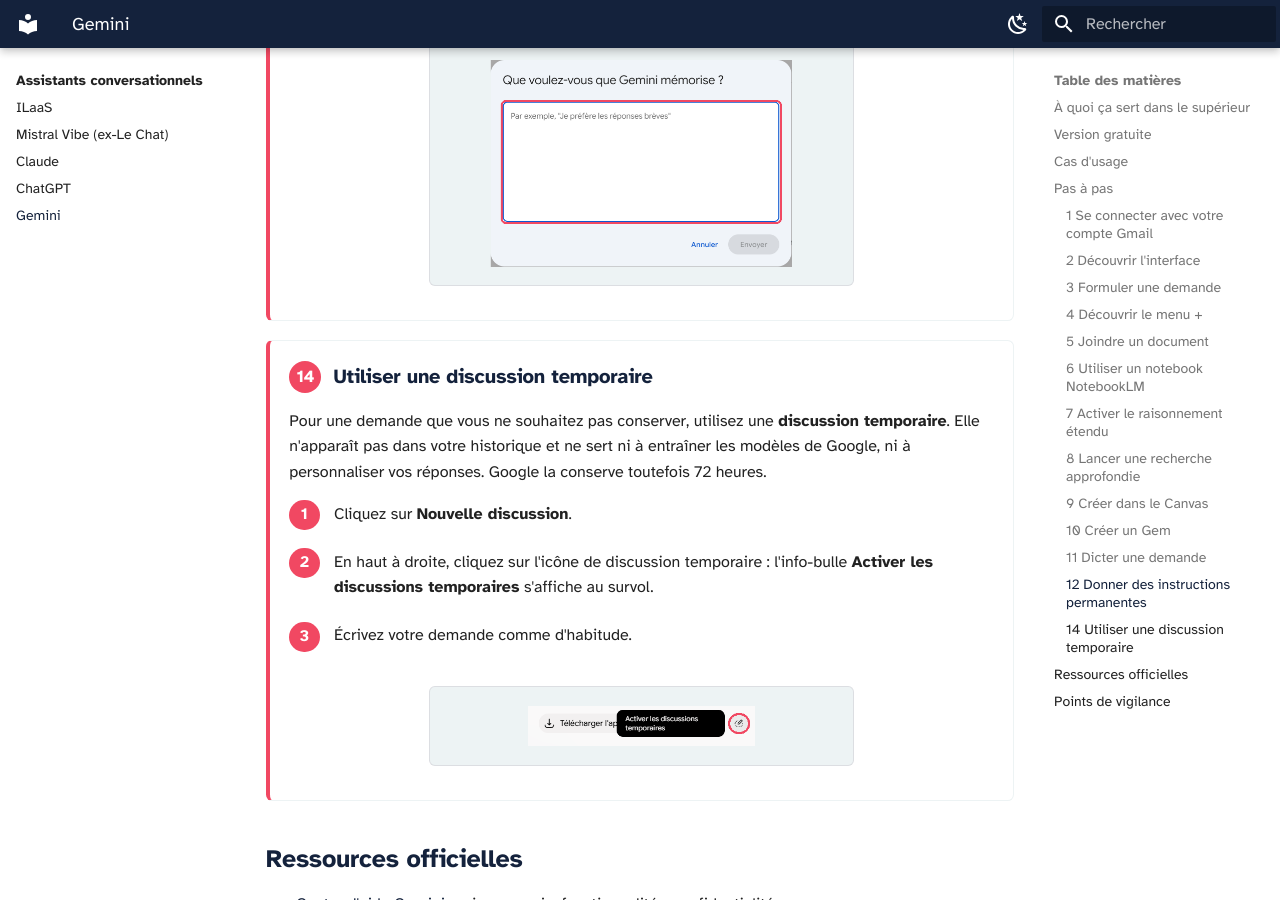
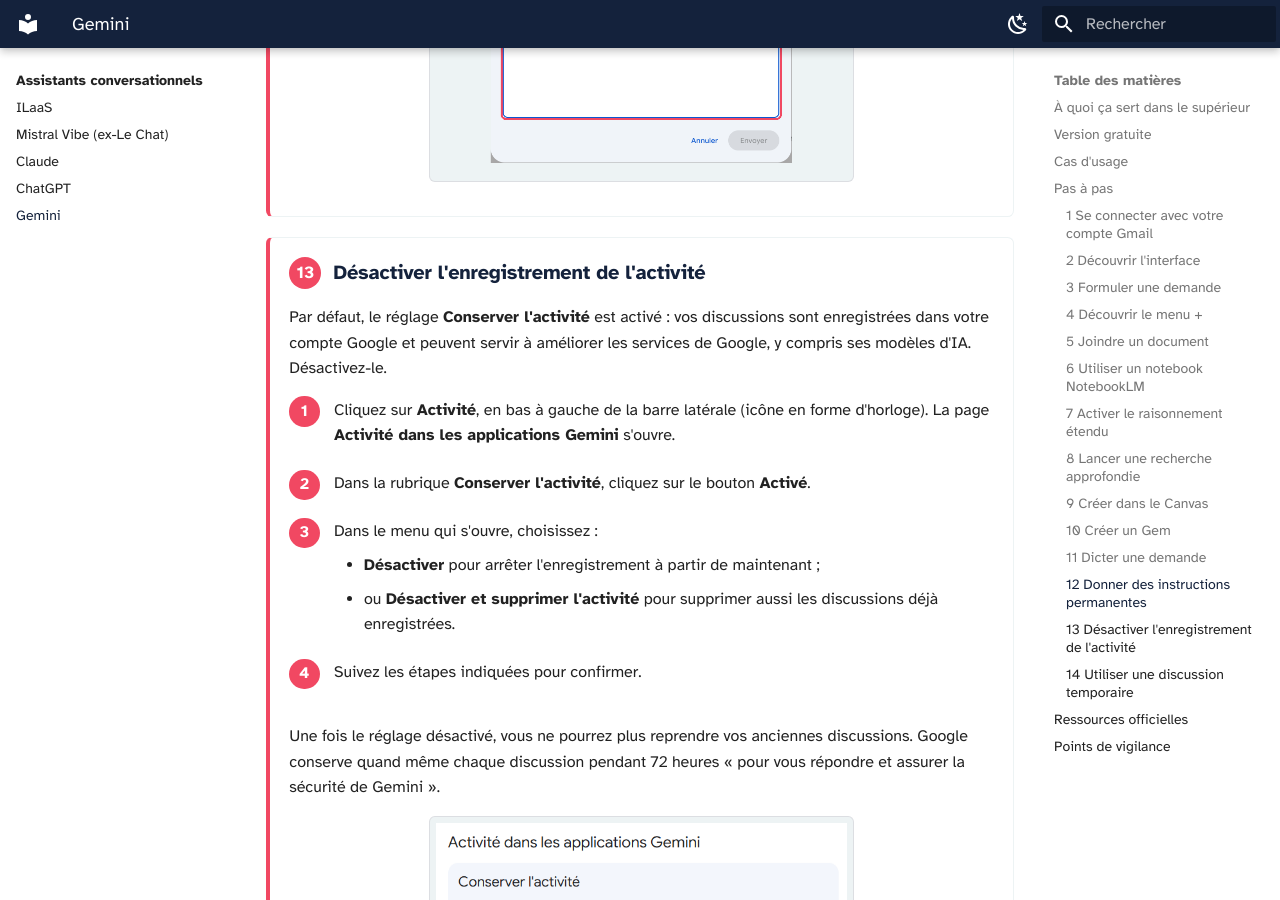
Before and after one commit to Celine-ferrier/Boite-outils-IA, an MkDocs documentation site: the page built from docs/assistants/gemini.md, in a window 1280 px wide and 900 px high, scrolled down 13099 px. Built offline with MkDocs 1.6.1 and Material for MkDocs 9.7.7, drawn with Linux system fonts in a browser that asks for light colours; some of the changed text lies outside the part shown.

Commit message:
Fiche Gemini : étape 13 (Conserver l'activité), fiche finalisée
Co-Authored-By: Claude Opus 5.5 <noreply@anthropic.com>
Claude-Session: https://claude.ai/code/session_01ADR9hzhyEw6Dc3N18BUyt5

```diff
--- a/docs/assistants/gemini.md
+++ b/docs/assistants/gemini.md
@@ -2,14 +2,11 @@
 
 <span class="badge badge-hors-ue">Hors UE</span> <span class="badge badge-gratuit">Gratuit, compte Google</span>
 
-<p class="maj">Dernière vérification : à compléter</p>
+<p class="maj">Dernière vérification : octobre 2026</p>
 
 **Gemini** est l'assistant conversationnel de Google. Il se distingue par ses liens avec l'univers Google : il peut regarder une vidéo YouTube, créer des diapositives dans son **Canvas**, exporter ses réponses vers Google Docs, travailler avec vos **notebooks NotebookLM** et créer des **Gems**, des assistants personnalisés que vous pouvez partager avec vos étudiants.
 
 [Ouvrir Gemini](https://gemini.google.com){ .md-button .md-button--primary }
-
-!!! info "Fiche en cours de rédaction"
-    Le tutoriel complet sera bientôt disponible.
 
 ## À quoi ça sert dans le supérieur
 
@@ -324,10 +321,24 @@ Vous pouvez indiquer une fois pour toutes comment vous souhaitez que Gemini vous
 
 </div>
 
-<!--
-Étape restant à rédiger (capture attendue) :
-13. Désactiver l'enregistrement de l'activité (lien « Activité » en bas de la barre latérale)
--->
+<div class="etape" markdown>
+
+### <span class="etape-num">13</span> Désactiver l'enregistrement de l'activité
+
+Par défaut, le réglage **Conserver l'activité** est activé : vos discussions sont enregistrées dans votre compte Google et peuvent servir à améliorer les services de Google, y compris ses modèles d'IA. Désactivez-le.
+
+1. Cliquez sur **Activité**, en bas à gauche de la barre latérale (icône en forme d'horloge). La page **Activité dans les applications Gemini** s'ouvre.
+2. Dans la rubrique **Conserver l'activité**, cliquez sur le bouton **Activé**.
+3. Dans le menu qui s'ouvre, choisissez :
+    - **Désactiver** pour arrêter l'enregistrement à partir de maintenant ;
+    - ou **Désactiver et supprimer l'activité** pour supprimer aussi les discussions déjà enregistrées.
+4. Suivez les étapes indiquées pour confirmer.
+
+Une fois le réglage désactivé, vous ne pourrez plus reprendre vos anciennes discussions. Google conserve quand même chaque discussion pendant 72 heures « pour vous répondre et assurer la sécurité de Gemini ».
+
+![Réglage Conserver l'activité](gemini-13-activite.png)
+
+</div>
 
 <div class="etape" markdown>
 
```
Also changed, not shown: docs/assistants/gemini-13-activite.png (added).
